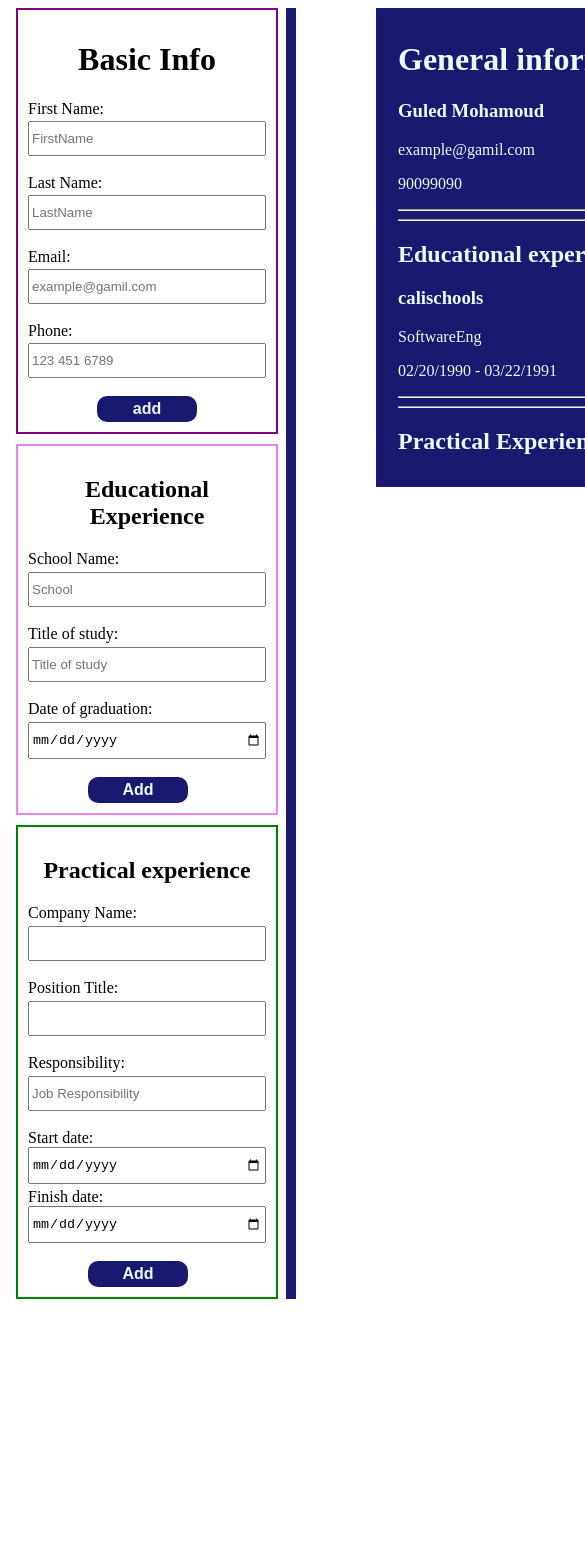
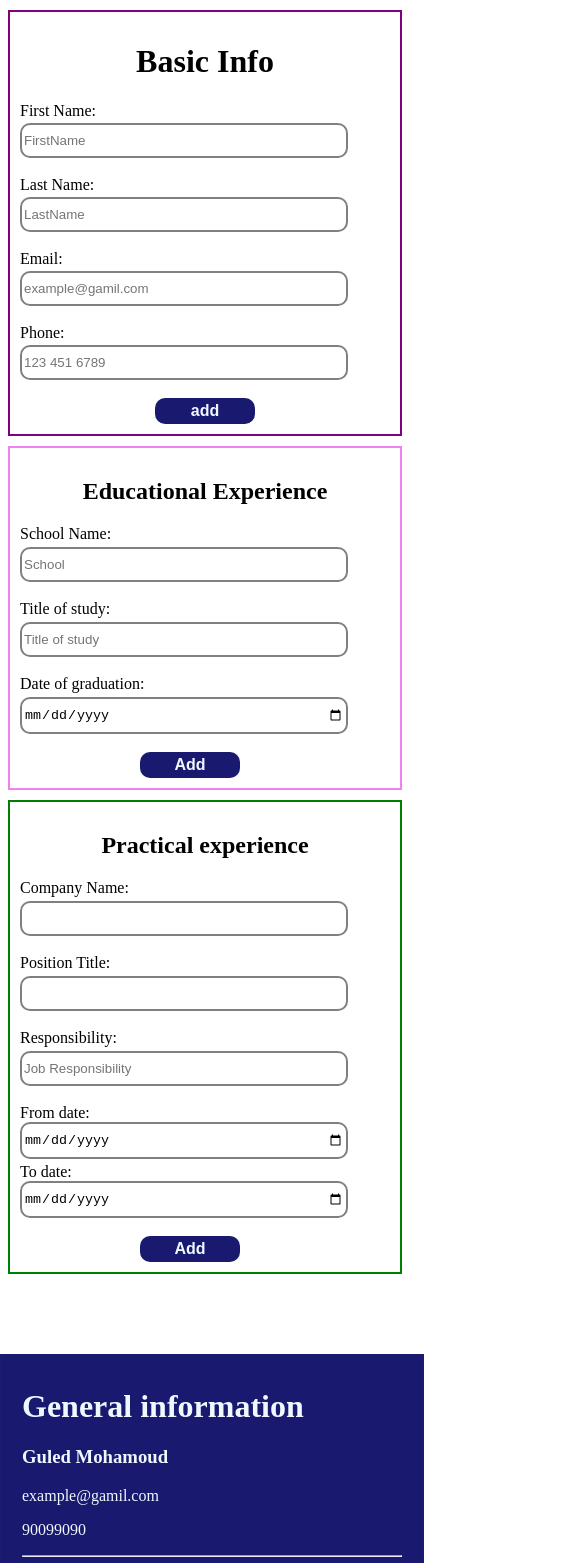
Before and after one commit to yahya-mohamoud/CV-App, a React (Vite) app: page / in a window 390 px wide. Shown: the top 1563 px of the page, 585 px wide, since content can reach past the window. Before the commit the page ends 1307 px from the top, so only its background shows below. Built offline with nearby package versions, Linux system fonts and the light colour scheme.

Commit message:
modified alittle bit of styling

```diff
--- a/src/App.jsx
+++ b/src/App.jsx
@@ -1,5 +1,5 @@
 import React from 'react'
-
+import './App.css'
 import Cv from './components/Cv'
 
 function App() {
--- a/src/components/Cv.jsx
+++ b/src/components/Cv.jsx
@@ -6,7 +6,7 @@ import Practical from './Practical'
 function Cv() {
     const [infoState, setInfoState] = useState(["Guled", "Mohamoud", "example@gamil.com", 90099090])
     const [expState, setExpState] = useState(["calischools","SoftwareEng", "02/20/1990", "03/22/1991"])
-    const [practicalState, setPracticalState] = useState([])
+    const [practicalState, setPracticalState] = useState(["Sahal", "senior dev", "tech lead", "02/04/2023", "03/30/2024"])
   return (
     <div className="cv">
         <div className='cv-Info'>
@@ -35,8 +35,7 @@ function Cv() {
                 <p>{practicalState[0]}</p>
                 <p>{practicalState[1]}</p>
                 <p>{practicalState[2]}</p>
-                <p>{practicalState[3]}</p>
-                <p>{practicalState[4]}</p>
+                <p>{practicalState[3]} - {practicalState[4]}</p>
 
         </div>
     </div>
--- a/src/components/Practical.jsx
+++ b/src/components/Practical.jsx
@@ -32,8 +32,8 @@ function Practical({practicalState, setPracticalState}) {
             <br />
             <label className='date'>
 
-                <span>Start date:<input type="date" name='start'/></span>
-                <span>Finish date:<input type="date" name='finish'/></span>
+                <span>From date:<input type="date" name='start'/></span>
+                <span>To date:<input type="date" name='finish'/></span>
             </label>
             <br />
             <button type="submit">Add</button>
--- a/src/styles/cv.css
+++ b/src/styles/cv.css
@@ -1,3 +1,7 @@
+body {
+    margin: 0;
+    padding: 0;
+}
 .cv {
     display: flex;
     gap: 5rem;
@@ -5,7 +9,7 @@
 }
 
 .cv-Info {
-    padding: 0 8px;
+    padding: 10px 8px 0;
     border-right: 10px solid midnightblue;
 }
 
@@ -27,3 +31,23 @@
 a:hover{
     color: aqua;
 }
+
+@media(max-width: 480px) {
+    .cv {
+        flex-direction: column;
+    }
+
+    .cvSubmit{
+        max-width: 380px;
+        margin: 0;
+    }
+
+   .cv-Info{
+    border-radius: 5px;
+    border: none;
+   }
+
+    .experience, .practical, .General-info {
+      width: 370px;
+    }
+  }
--- a/src/styles/experience.css
+++ b/src/styles/experience.css
@@ -20,7 +20,9 @@
 .experience input, .practical input{
     min-width: 230px;
     padding: 8px 2px;
-    max-width: 320px;
+    width: 320px;
+    border: 2px solid grey;
+    border-radius: 10px;
 }
 
 .date{
@@ -34,7 +36,7 @@
     border-radius: 10px;
     font-weight: 700;
     font-size: 1rem;
-    margin: 0 60px;
+    margin: 0 120px;
     border: none;
     padding: 4px 6px;
     background-color: midnightblue;
--- a/src/styles/genInfo.css
+++ b/src/styles/genInfo.css
@@ -17,6 +17,8 @@
     min-width: 230px;
     padding: 8px 2px;
     max-width: 320px;
+    border: 2px solid grey;
+    border-radius: 10px;
 }
 
 .General-info label{
```
